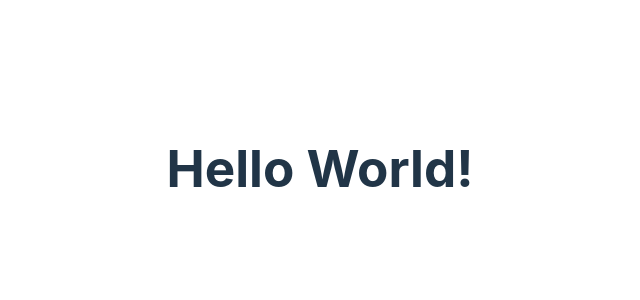
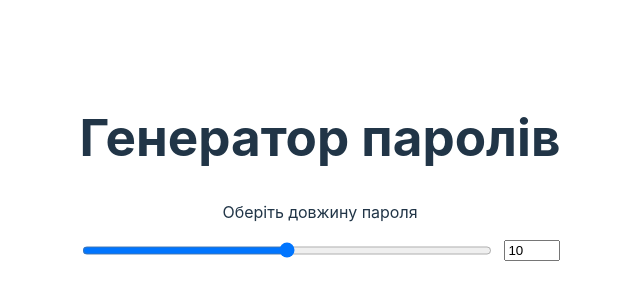
Before and after one commit to ShmatkoSerhiiKN22/password-generator, a website built with Vite: page index.html in a window 1280 px wide. Shown: the part 232-532 px from the top of the page, without its empty margins (320-960 px from the left). Built offline with nearby package versions, Linux system fonts and the light colour scheme.

Commit message:
feat(app): add input for select length

```diff
--- a/index.html
+++ b/index.html
@@ -1,13 +1,16 @@
 <!doctype html>
 <html lang="en">
+
 <head>
   <meta charset="UTF-8" />
   <link rel="icon" type="image/svg+xml" href="/vite.svg" />
   <meta name="viewport" content="width=device-width, initial-scale=1.0" />
-    <title>Vite App</title>
+  <title>Генератор паролів</title>
 </head>
+
 <body>
   <div id="app"></div>
   <script type="module" src="/main.js"></script>
 </body>
+
 </html>
--- a/main.js
+++ b/main.js
@@ -1,7 +1,19 @@
 import './style.css'
+
+const changeHandler = (id) => (event) => {
+  document.getElementById(id).value = event.target.value
+}
 
 document.querySelector('#app').innerHTML = `
   <div>
-    <h1>Hello World!</h1>
+    <h1>Генератор паролів</h1>
+    <p>Оберіть довжину пароля</p>
+    <div class="flex">
+      <input type="range" id="length" min="0" max="20" />
+      <input id="length-value" type="number" min="0" max="20" value="10" />
+    </div>
   </div>
 `
+
+document.getElementById('length').addEventListener('input', changeHandler('length-value'))
+document.getElementById('length-value').addEventListener('input', changeHandler('length'))
--- a/style.css
+++ b/style.css
@@ -18,6 +18,7 @@ a {
   color: #646cff;
   text-decoration: inherit;
 }
+
 a:hover {
   color: #535bf2;
 }
@@ -48,9 +49,11 @@ h1 {
   will-change: filter;
   transition: filter 300ms;
 }
+
 .logo:hover {
   filter: drop-shadow(0 0 2em #646cffaa);
 }
+
 .logo.vanilla:hover {
   filter: drop-shadow(0 0 2em #f7df1eaa);
 }
@@ -74,9 +77,11 @@ button {
   cursor: pointer;
   transition: border-color 0.25s;
 }
+
 button:hover {
   border-color: #646cff;
 }
+
 button:focus,
 button:focus-visible {
   outline: 4px auto -webkit-focus-ring-color;
@@ -87,10 +92,23 @@ button:focus-visible {
     color: #213547;
     background-color: #ffffff;
   }
+
   a:hover {
     color: #747bff;
   }
+
   button {
     background-color: #f9f9f9;
   }
 }
+
+#length {
+  width: 100%;
+}
+
+.flex {
+  display: flex;
+  width: 100%;
+  justify-content: space-between;
+  gap: 10px
+}
```
Lines whose indentation alone changed are shown as unchanged.
